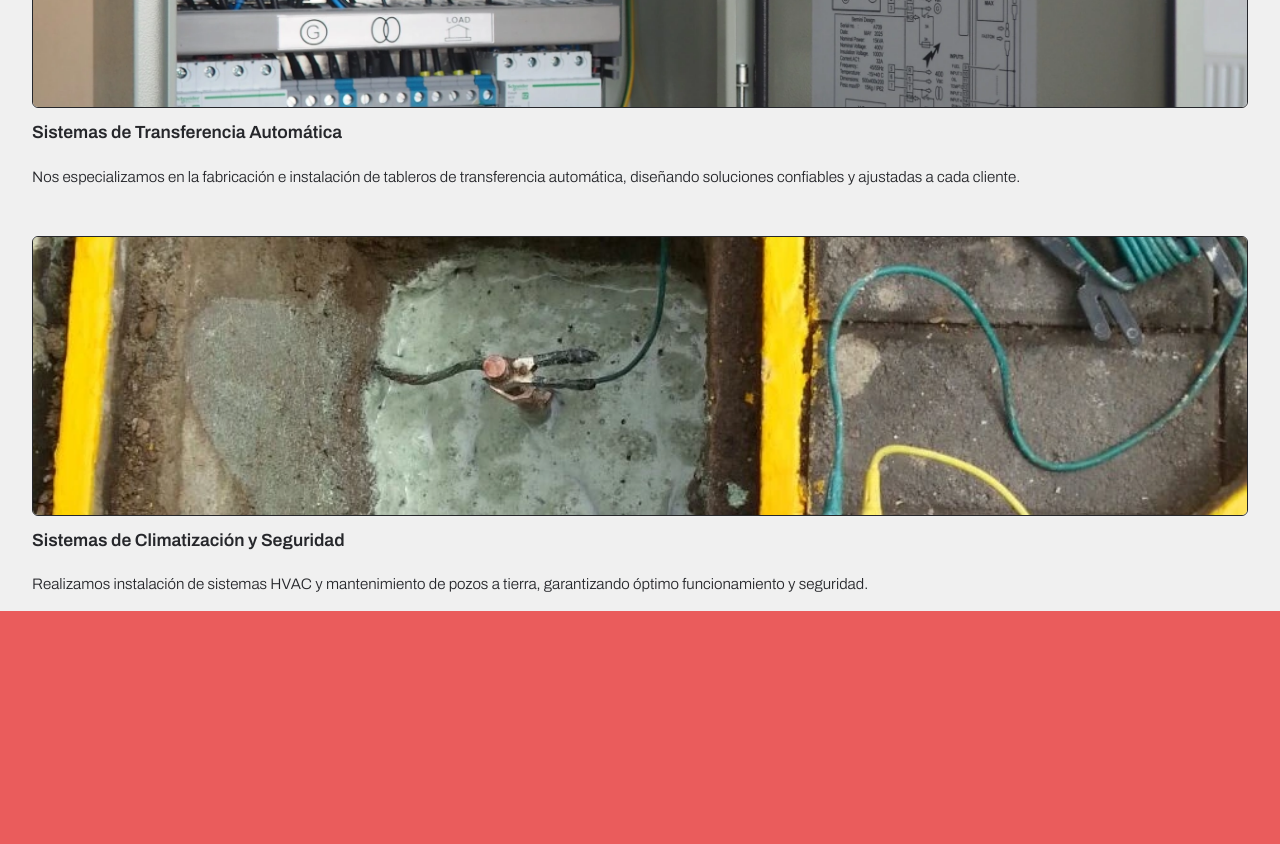
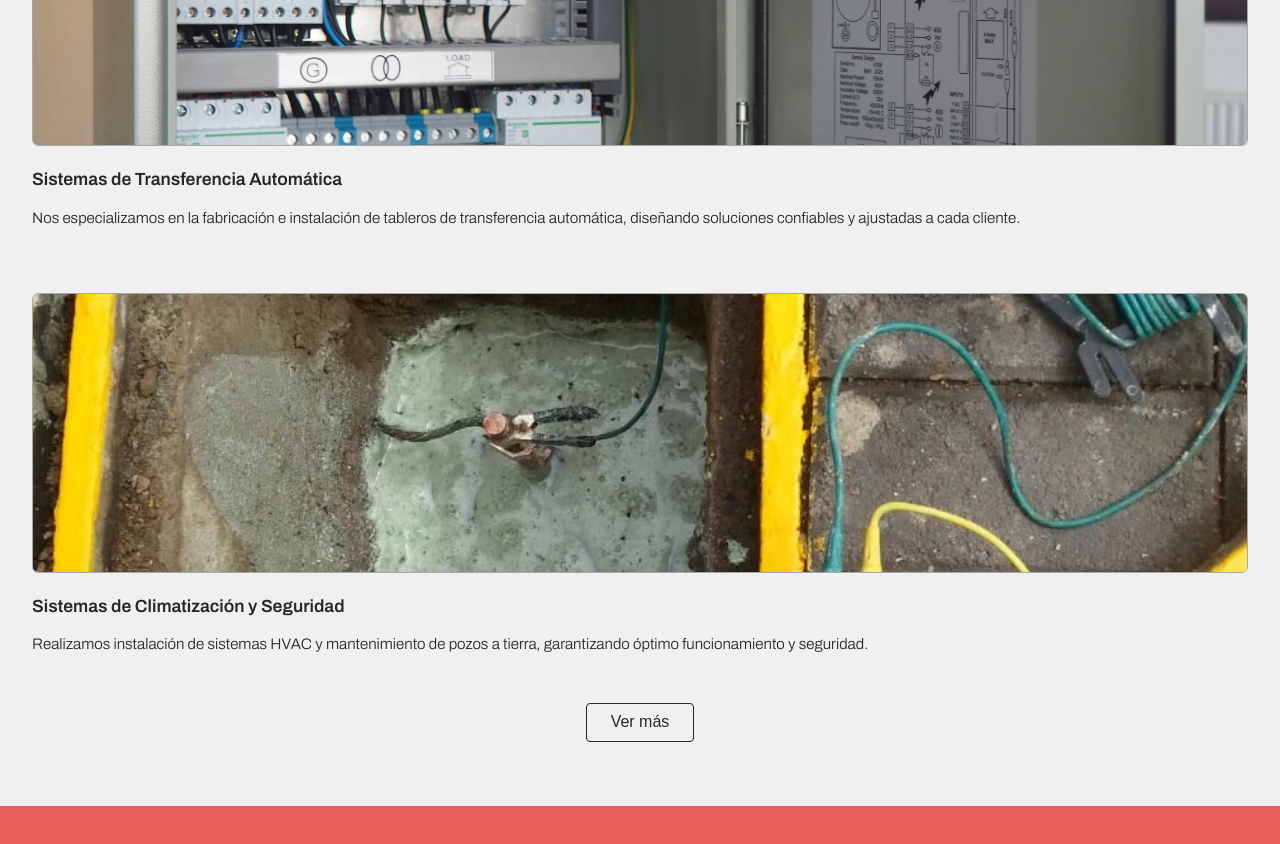
Before and after one commit to hys-tan/ids--react, a React (Vite) app: page / in a window 1280 px wide. Shown: the part 1940-2784 px from the top of the page. Built offline with nearby package versions, Linux system fonts and the light colour scheme.

Commit message:
v 1.13 SERVICES COMPLETED

```diff
--- a/src/index.css
+++ b/src/index.css
@@ -35,3 +35,11 @@ html {
 body {
   -ms-overflow-style: none;
 }
+
+img {
+  -webkit-user-drag: none;
+  -moz-user-select: none;
+  -webkit-user-select: none;
+  -ms-user-select: none;
+  user-select: none;
+}
--- a/src/sections/cuerpo.module.css
+++ b/src/sections/cuerpo.module.css
@@ -1,7 +1,7 @@
 .cuerpoContainer {
     overflow: hidden;
     width: 100%; /* 100% of the viewport width */
-    min-height: 130vh; /* 100% of the viewport height */
+    min-height: 160vh; /* 100% of the viewport height */
     display: flex;
     flex-direction: column;
     justify-content: center;
@@ -15,7 +15,7 @@
     font-size: 2rem;
     font-weight: 700;
     font-variation-settings: "wdth" 112;
-    margin-bottom: 30px; /* Aumentamos el margen inferior para dar más espacio */
+    margin-bottom: 90px; /* Aumentamos el margen inferior para dar más espacio */
     position: relative;
     padding-bottom: 40px; /* Espacio entre el texto y la línea */
 }
@@ -56,7 +56,7 @@
 .imagePlaceholder {
     width: 100%;
     height: 280px; /* Aumentado para hacer las tarjetas más altas */
-    border: 1px solid #26272B;
+    border: 1px solid #A7A8A9;
     border-radius: 6px;
     overflow: hidden; /* Esto es clave para que la imagen respete los bordes redondeados */
     display: flex;
@@ -82,8 +82,8 @@
 
 /* TEXTO DE LAS TARJETAS */
 .cardTitle {
-    margin-top: 15px;
-    margin-bottom: 8px;
+    margin-top: 24px;
+    margin-bottom: 2px;
     font-size: 1.1rem;
     font-weight: 600;
     font-variation-settings: "wdth" 110;
@@ -98,7 +98,72 @@
     font-variation-settings: "wdth" 110;
 }
 
-/* Media Query para dispositivos móviles */
+.buttonMore {
+    display: inline-block;
+    padding: 0.6rem 1.5rem;
+    border: 1px solid #26272B;
+    border-radius: 4px;
+    transition: all 0.2s ease-in;
+    position: relative;
+    overflow: hidden;
+    font-size: 1rem;
+    cursor: pointer;
+    color: #26272B;
+    z-index: 1;
+    background-color: transparent;
+    margin-top: 3rem;
+    margin-bottom: 2rem;
+}
+
+.buttonMore:before {
+    content: "";
+    position: absolute;
+    left: 50%;
+    transform: translateX(-50%) scaleY(1) scaleX(1.25);
+    top: 100%;
+    width: 140%;
+    height: 180%;
+    background-color: rgba(0, 0, 0, 0.05);
+    border-radius: 50%;
+    display: block;
+    transition: all 0.5s 0.1s cubic-bezier(0.55, 0, 0.1, 1);
+    z-index: -1;
+}
+
+.buttonMore:after {
+    content: "";
+    position: absolute;
+    left: 55%;
+    transform: translateX(-50%) scaleY(1) scaleX(1.45);
+    top: 180%;
+    width: 160%;
+    height: 190%;
+    background-color: #26272B;
+    border-radius: 50%;
+    display: block;
+    transition: all 0.5s 0.1s cubic-bezier(0.55, 0, 0.1, 1);
+    z-index: -1;
+}
+
+.buttonMore:hover {
+    color: #F0F0F0;
+    border: 1px solid #26272B;
+}
+
+.buttonMore:hover:before {
+    top: -35%;
+    background-color: #26272B;
+    transform: translateX(-50%) scaleY(1.3) scaleX(0.8);
+}
+
+.buttonMore:hover:after {
+    top: -45%;
+    background-color: #26272B;
+    transform: translateX(-50%) scaleY(1.3) scaleX(0.8);
+}
+
+
+/* MOVIL V */
 @media (max-width: 1300px) {
     .title {
         font-size: 1.5em;
@@ -111,7 +176,12 @@
 
     .grid {
         grid-template-columns: 1fr; /* Cambia a una sola columna */
-        gap: 2rem;
-        padding: 0 2rem;;
+        gap: 3rem;
+        padding: 0 2rem;
+    }
+
+    .buttonMore {
+        margin-top: 2rem;
+        margin-bottom: 4rem;
     }
 }
--- a/src/sections/cuerpo.tsx
+++ b/src/sections/cuerpo.tsx
@@ -68,6 +68,7 @@ const Cuerpo: React.FC = () => {
           </p>
         </div>
       </div>
+      <button className={styles.buttonMore}>Ver más</button>
 
       {/* Aquí va tu botón personalizado cuando quieras */}
     </section>
```
